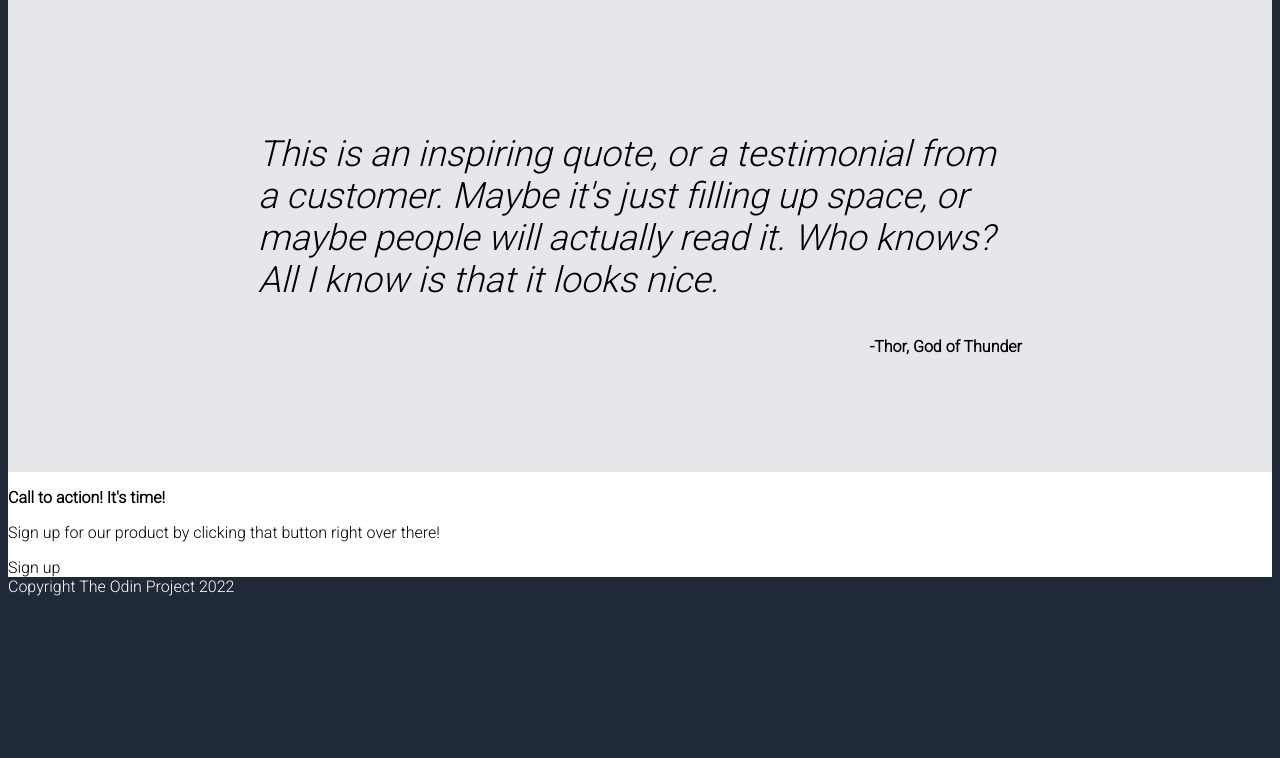
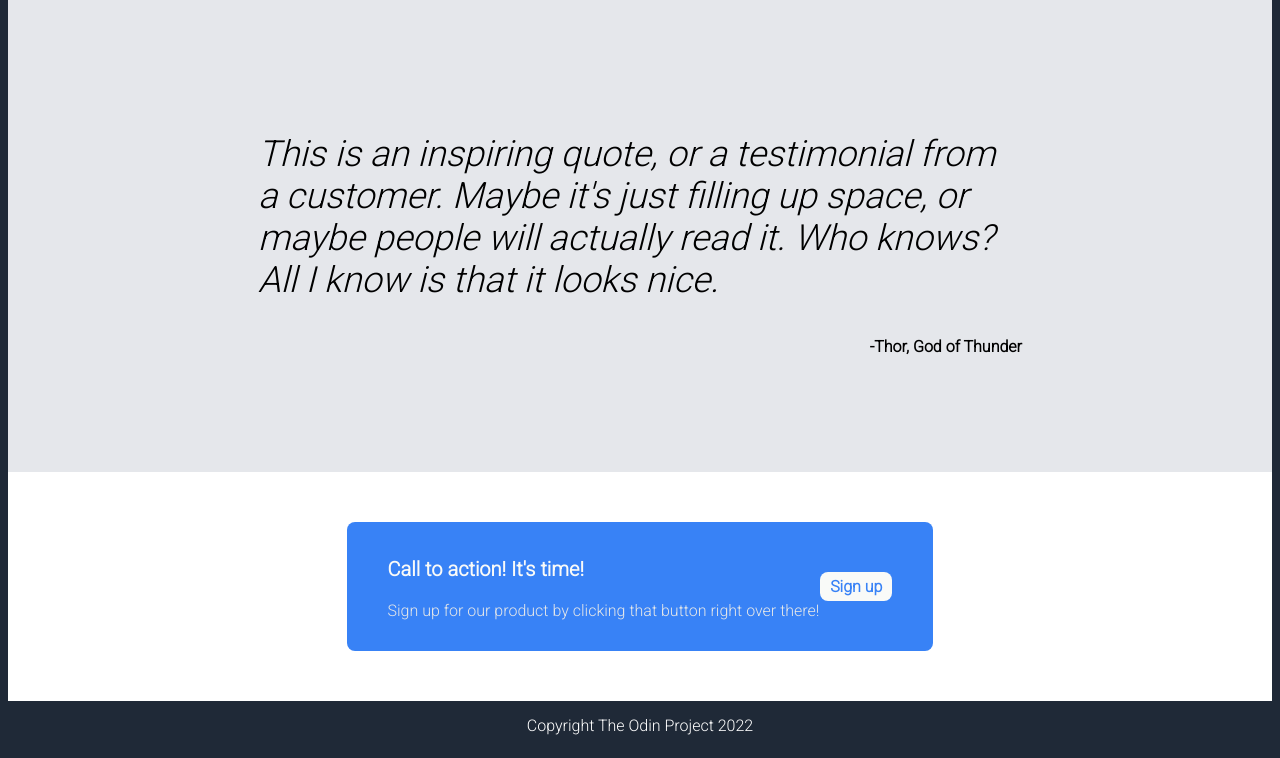
Before and after one commit to knast/landing-page, a plain HTML site: page index.html in a window 1280 px wide. Shown: the part 859-1617 px from the top of the page. Before the commit the page ends 1463 px from the top, so only its background shows below. Drawn offline with Linux system fonts and the light colour scheme.

Commit message:
Add styling to sign-up ad section and to the footer

```diff
--- a/index.html
+++ b/index.html
@@ -50,11 +50,11 @@
             <p class="quote">This is an inspiring quote, or a testimonial from a customer. Maybe it's just filling up space, or maybe people will actually read it. Who knows? All I know is that it looks nice.</p>
             <p class="thor"><span class="bold">-Thor, God of Thunder</span></p>
         </div>
-        <div>
+        <div class="container">
             <div class="sign-product">
                 <div class="text">
-                    <p class="bold">Call to action! It's time!</p>
-                    <p>Sign up for our product by clicking that button right over there!</p>
+                    <p class="bold white">Call to action! It's time!</p>
+                    <p class="description">Sign up for our product by clicking that button right over there!</p>
                 </div>
                 <a class="sign-up">Sign up</a>
             </div>
--- a/style.css
+++ b/style.css
@@ -138,3 +138,60 @@ img {
 .thor {
     text-align:right;
 }
+
+.container {
+    display:flex;
+    justify-content:center;
+    align-items:center;
+}
+
+.sign-product {
+    background-color:#3882F6;
+    margin-top:50px;
+    margin-bottom:50px;
+    width:40%;
+    display:flex;
+    justify-content:space-around;
+    align-items:center;
+    padding:15px 40px;
+    border-radius:8px;
+}
+
+.white {
+    color: #F9FAF8;
+}
+
+
+.description {
+    margin-top:0px;
+    color:#E5E7E8;
+
+}
+
+
+
+.text {
+    display:flex;
+    flex-direction:column;
+    align-self:center;
+}
+
+.bold.white {
+    font-weight:bold;
+    font-size:20px;
+}
+
+.sign-up {
+    background-color:#F9FAF8;
+    color:#3882F6;
+    padding: 5px 10px;
+    font-weight:bold;
+    border-radius:8px;
+
+}
+
+footer {
+    text-align:center;
+    padding:15px 15px;
+
+}
```
